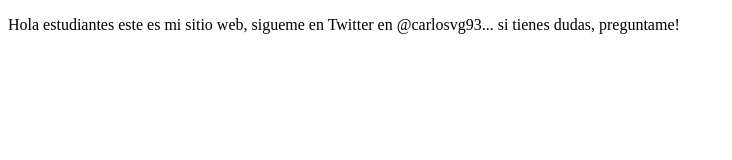
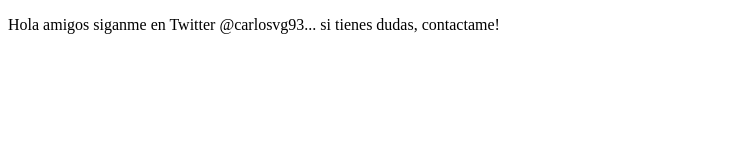
Before and after one commit to xeroxv23/proyectoDemoCursoPrework, a plain HTML site: page index.html in a window 1280 px wide. Shown: the whole page, without its empty margins (0-732 px from the left). Drawn offline with Linux system fonts and the light colour scheme.

Commit message:
cambios agregamos sitio de twitter

```diff
--- a/index.html
+++ b/index.html
@@ -8,7 +8,7 @@
 </head>
 <body>
     <p>
-        Hola estudiantes este es mi sitio web, sigueme en Twitter en @carlosvg93... si tienes dudas, preguntame!
+        Hola amigos siganme en Twitter @carlosvg93... si tienes dudas, contactame!
     </p>
 </body>
 </html>
```
